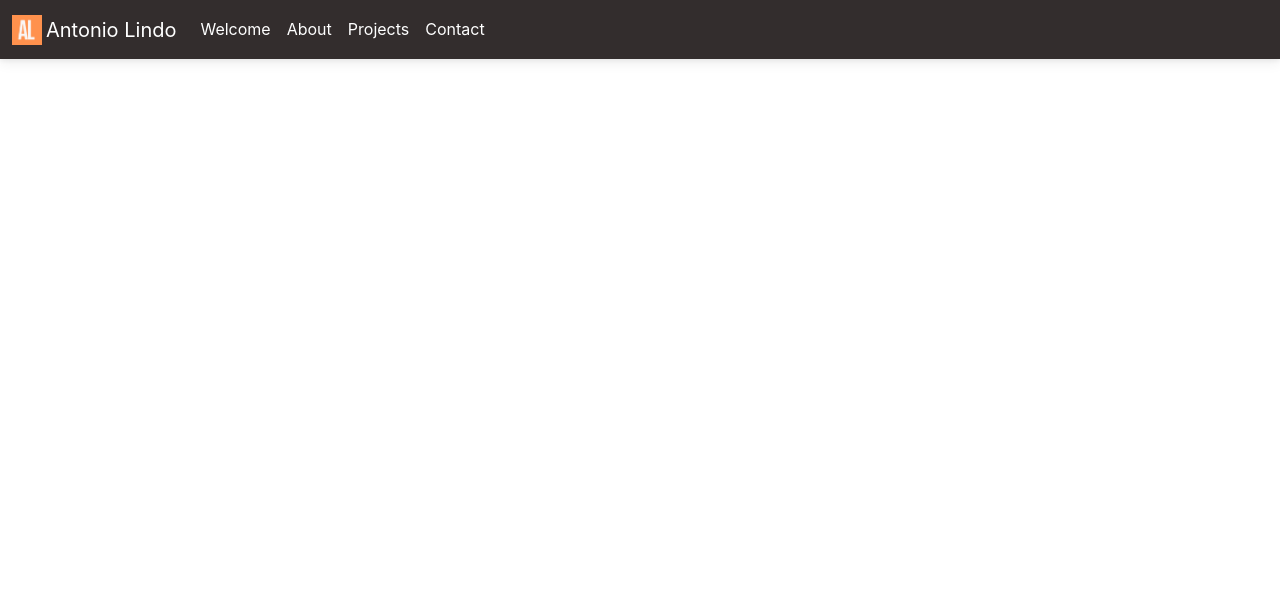
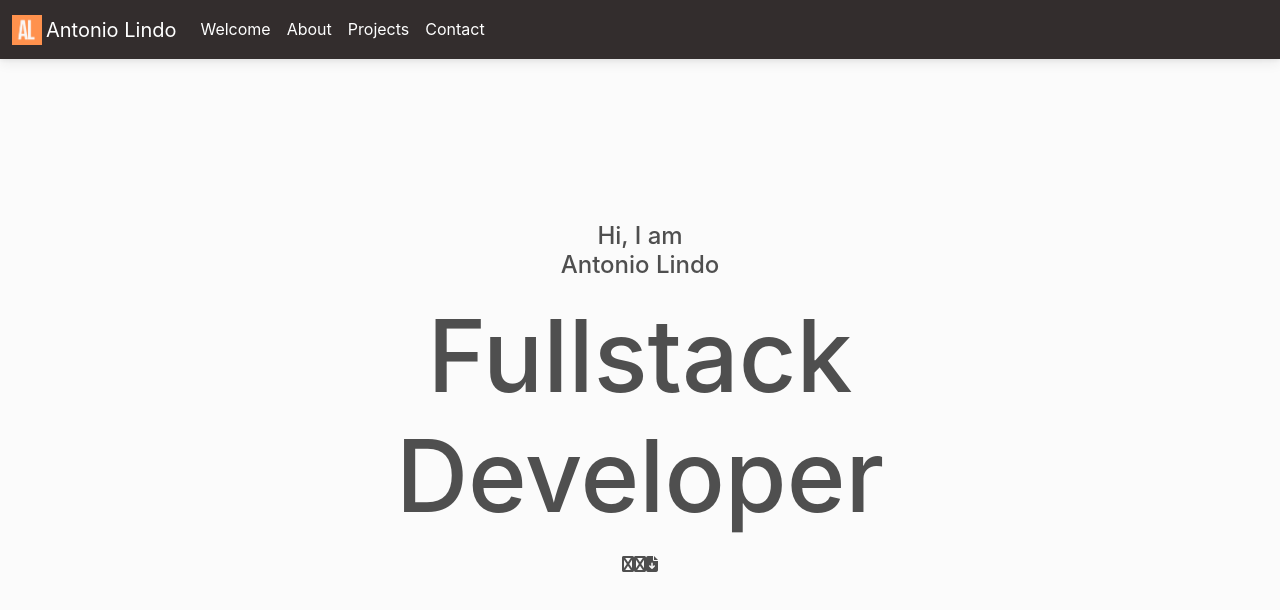
Before and after one commit to antoniolvitall/meuportifolio, a React (Create React App) app in the folder client/: page / in a window 1280 px wide. Shown: the top 610 px of the page. Built offline with nearby package versions, Linux system fonts and the light colour scheme.

Commit message:
colocando icones

```diff
--- a/client/src/App.js
+++ b/client/src/App.js
@@ -1,5 +1,6 @@
 import React from 'react';
 import Header from './components/header';
+import Welcome from './components/Welcome';
 
 
 function App() {
@@ -7,6 +8,7 @@ function App() {
   return (
     <div>
       <Header/>
+      <Welcome/>
     </div>
   )
 }
--- /dev/null
+++ b/client/src/components/Welcome.css
@@ -0,0 +1,12 @@
+.welcome {
+    height: 100vh;
+    display: flex;
+    flex-direction: column;
+    justify-content: center;
+    align-items: center;
+    text-align: center;
+}
+
+.texto-grande {
+    font-size: 100px;
+}
--- /dev/null
+++ b/client/src/components/Welcome.js
@@ -0,0 +1,19 @@
+import React from 'react';
+import './Welcome.css';
+import { MDBIcon } from 'mdb-react-ui-kit';
+
+const Welcome = () => {
+  return (
+    <div class="welcome p-5 text-center bg-light">
+        <h4 className='mb-3'>Hi, I am<br/>Antonio Lindo</h4>
+        <h1 className='texto-grande mb-3'>Fullstack<br/>Developer</h1>
+        <div>
+            <MDBIcon fas icon="linkedin" />
+            <MDBIcon fas icon="github-square" />
+            <MDBIcon fas icon="file-download" />
+        </div>
+    </div>
+  )
+}
+
+export default Welcome
--- a/client/src/components/header.js
+++ b/client/src/components/header.js
@@ -18,7 +18,7 @@ export default function Header() {
     const [showBasic, setShowBasic] = useState(false);
 
     return (
-      <MDBNavbar expand='lg' dark bgColor='dark'>
+      <MDBNavbar expand='lg' fixed='top' dark bgColor='dark'>
         <MDBContainer fluid>
         <MDBNavbarBrand href='#'>
             <img
```
